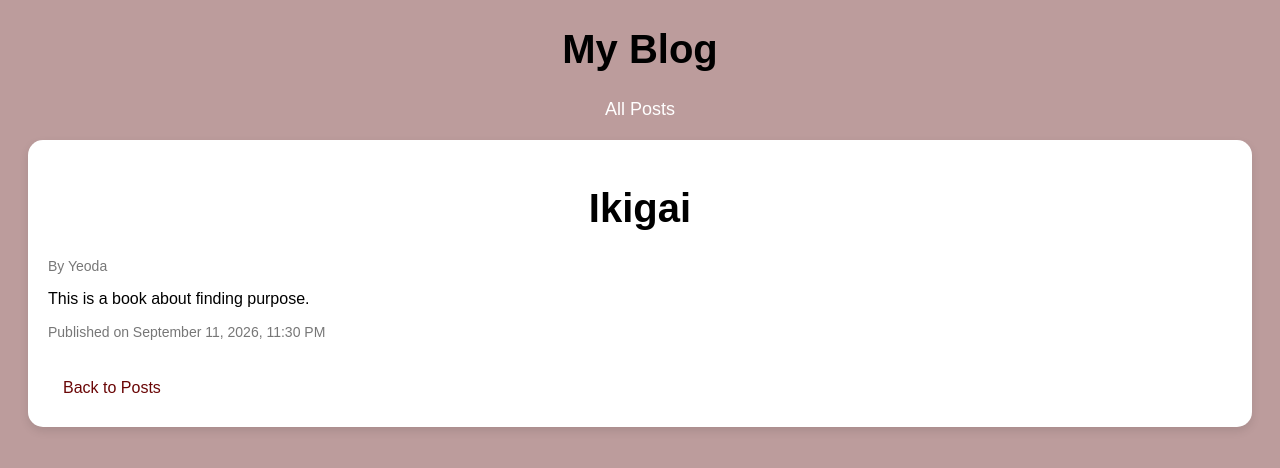
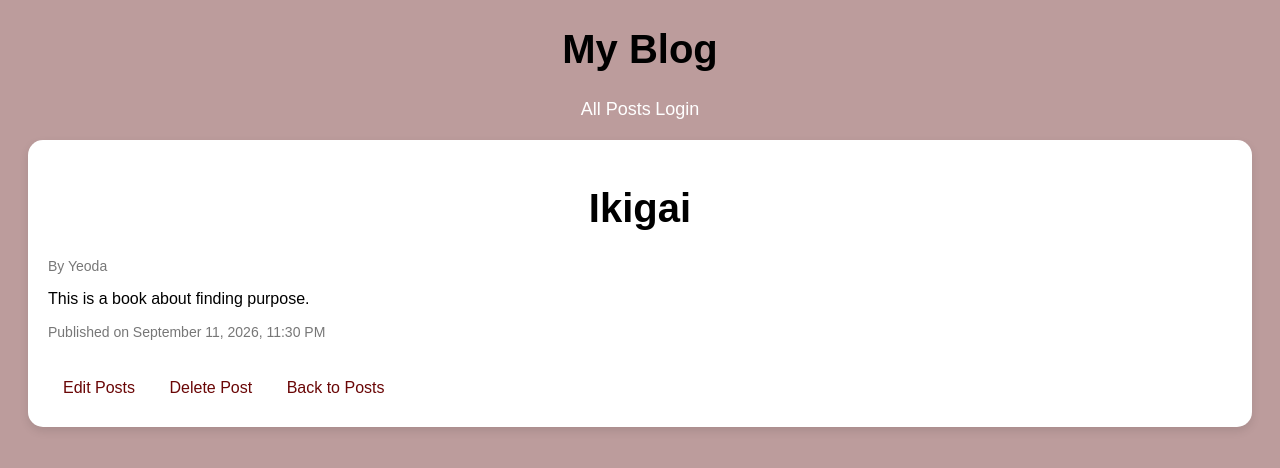
Before and after one commit to Nimeshrxi/BlogYou, a Django app: page /posts/1/ in a window 1280 px wide. Shown: the top 468 px of the page. Run offline with Django 5.2, Linux system fonts and the light colour scheme; data comes from the database, SQL or seed files in the repository; both versions use the stored data as it was after the commit.

Commit message:
added urls and logins and logouts working and created some methods and templates

```diff
--- a/blog_project/settings.py
+++ b/blog_project/settings.py
@@ -55,7 +55,7 @@ ROOT_URLCONF = 'blog_project.urls'
 TEMPLATES = [
     {
         'BACKEND': 'django.template.backends.django.DjangoTemplates',
-        'DIRS': [],
+        'DIRS': [BASE_DIR / "templates"],
         'APP_DIRS': True,
         'OPTIONS': {
             'context_processors': [
@@ -126,3 +126,7 @@ MAILERS = {
         'BACKEND': 'django.core.mail.backends.console.EmailBackend',
     },
 }
+
+LOGIN_URL = "/accounts/login/"
+LOGIN_REDIRECT_URL = "/posts/"
+LOGOUT_REDIRECT_URL = "/posts/"
--- a/blog_project/urls.py
+++ b/blog_project/urls.py
@@ -18,7 +18,7 @@ from django.contrib import admin
 from django.urls import path, include
 
 urlpatterns = [
-    path('admin/', admin.site.urls),
+    path("admin/", admin.site.urls),
     path("posts/", include("posts.urls")),
     path("accounts/", include("django.contrib.auth.urls")),
 ]
--- a/posts/templates/posts/base.html
+++ b/posts/templates/posts/base.html
@@ -11,6 +11,16 @@
     <h1>My Blog</h1>
     <nav>
         <a href="{% url 'post_list' %}">All Posts</a>
+        {% if user.is_authenticated %}
+            <span>Welcome, {{ user.username }}</span>
+            <a href="{% url 'post_create' %}">Create Post</a>
+            <form method="post" action="{% url 'logout' %}" style="display: inline;">
+                {% csrf_token %}
+                <button type="submit">Logout</button>
+            </form>
+        {% else %}
+            <a href="{% url 'login' %}">Login</a>
+        {% endif %}
     </nav>
     {% block bodycontent %}
     {% endblock %}
--- a/posts/templates/posts/post_detail.html
+++ b/posts/templates/posts/post_detail.html
@@ -7,6 +7,8 @@
     <p>{{ post.content }}</p>
     <p class="meta">Published on {{ post.created_at|date:"F j, Y, g:i A" }}</p>
 
+    <a class="back-link" href="{% url 'post_edit' post.id %}">Edit Posts</a>
+    <a class="back-link" href="{% url 'post_delete' post.id %}">Delete Post</a>
     <a class="back-link" href="{% url 'post_list' %}">Back to Posts</a>
     </div>
 {% endblock %}
--- a/posts/urls.py
+++ b/posts/urls.py
@@ -5,4 +5,6 @@ urlpatterns = [
     path("", views.post_list, name="post_list"),
     path("create/", views.post_create, name="post_create"),
     path("<int:post_id>/", views.post_details, name="post_detail"), # type: ignore
+    path("<int:post_id>/edit/", views.post_edit, name="post_edit"),
+    path("<int:post_id>/delete/", views.post_delete, name="post_delete"),
 ]
--- a/posts/views.py
+++ b/posts/views.py
@@ -1,5 +1,4 @@
 from django.shortcuts import render, redirect, get_object_or_404
-from django.http import HttpResponse
 from posts.models import Post
 from .forms import PostForm
 from django.contrib.auth.decorators import login_required
@@ -22,9 +21,34 @@ def post_create(request):
         if form.is_valid():
             post = form.save(commit=False)
             post.author = request.user
-            form.save()
+            post.save()
             return redirect("post_list")
     else:
         form = PostForm()
 
     return  render(request, "posts/post_create.html", {"form": form})
+
+@login_required
+def post_edit(request, post_id):
+    post = get_object_or_404(Post, id=post_id, author=request.user)
+
+    if request.method == "POST":
+        form = PostForm(request.POST, instance=post)
+
+        if form.is_valid():
+            form.save()
+            return redirect("post_detail", post_id=post.id)
+
+    else:
+        form = PostForm(instance=post)
+
+    return render(request, "posts/post_edit.html", {"form": form, "post": post})
+
+@login_required
+def post_delete(request, post_id):
+    post = get_object_or_404(Post, id=post_id, author=request.user)
+
+    if request.method == "POST":
+        post.delete()
+        return redirect("post_list")
+    return render(request, "posts/post_delete.html", {"post": post})
```
Also changed, not shown: posts/templates/posts/post_delete.html (added, +16 -0 lines), posts/templates/posts/post_edit.html (added, +14 -0 lines), templates/registration/login.html (added, +11 -0 lines), db.sqlite3.
